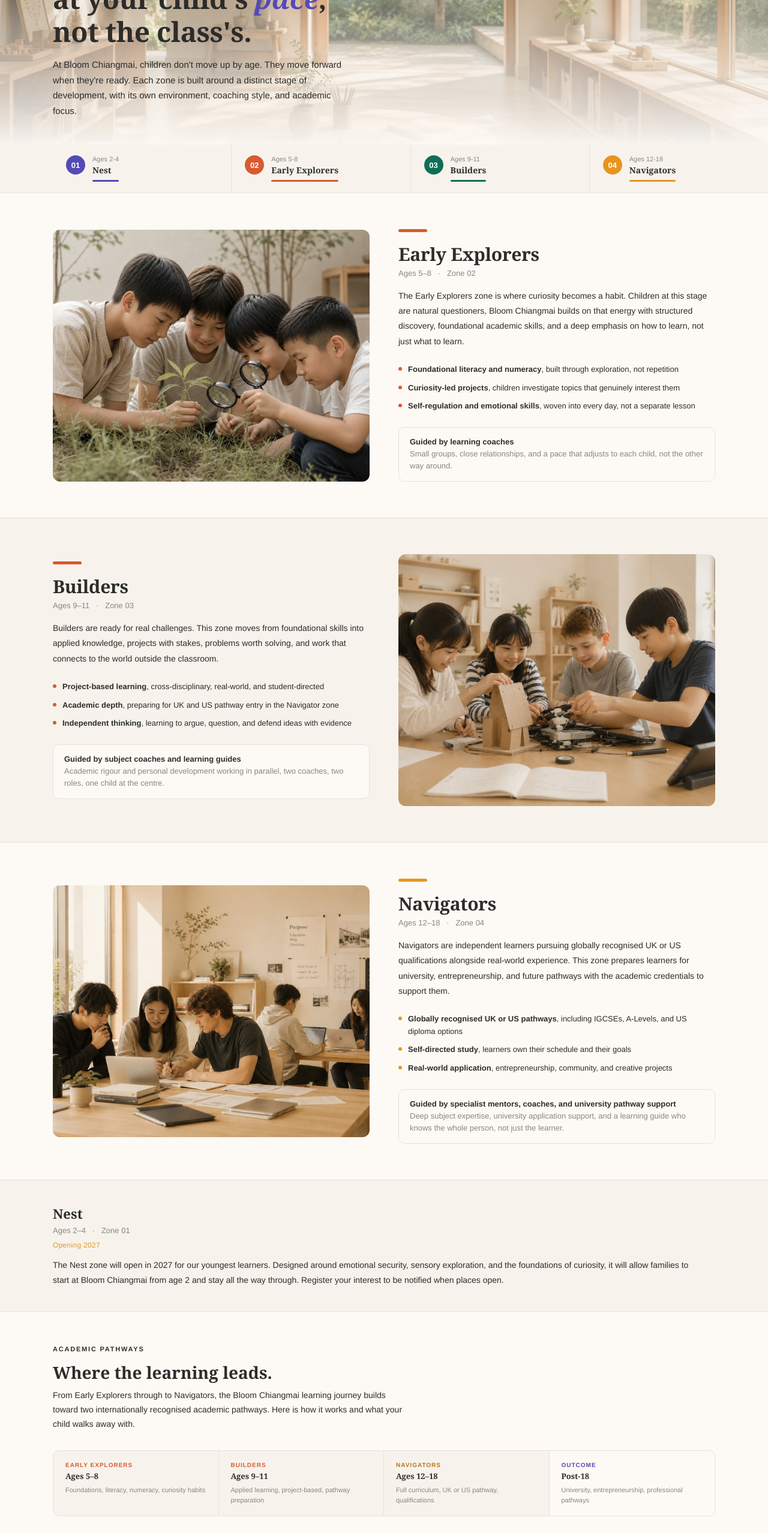
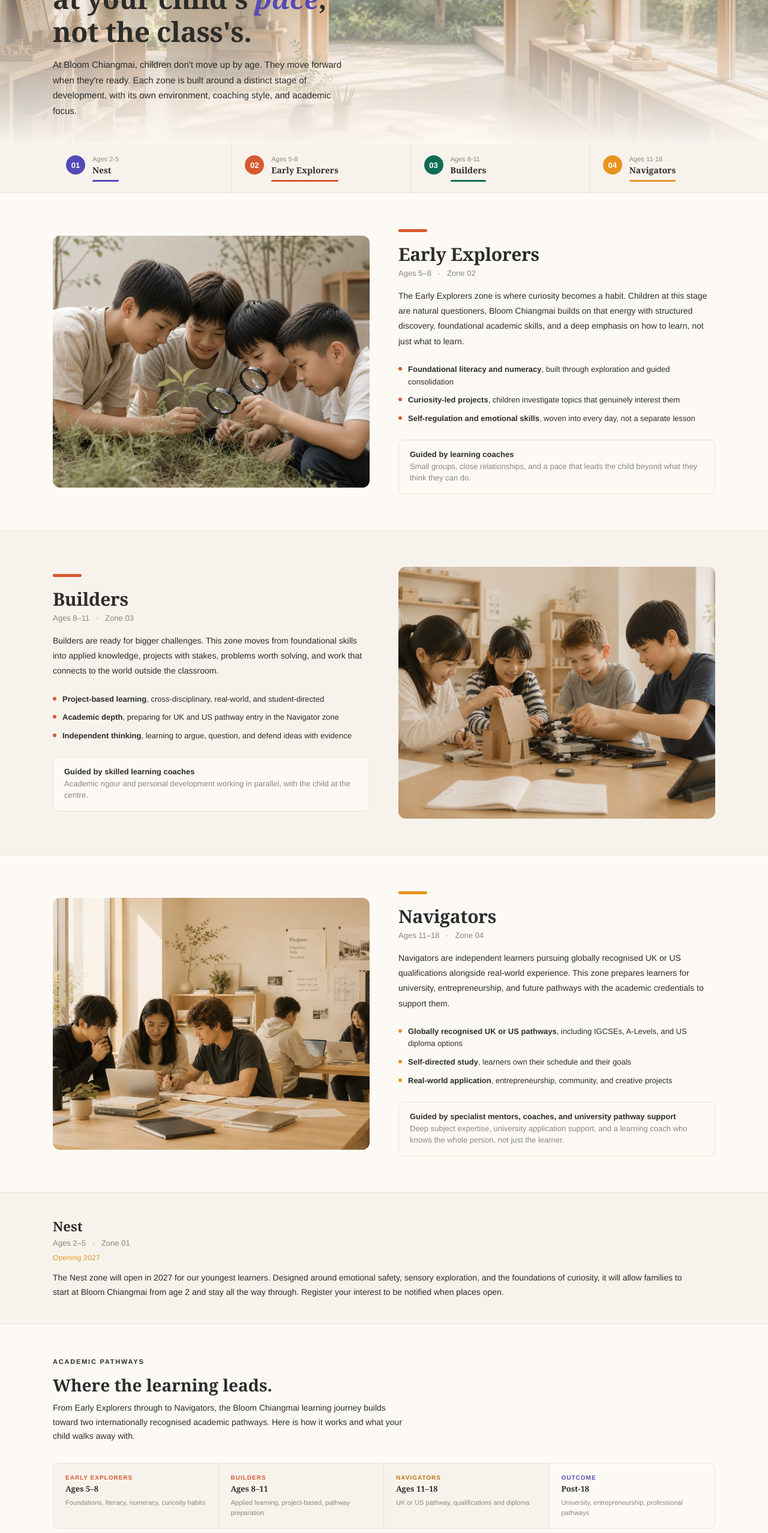
Before and after one commit to bloomchiangmai/learn2bloom-site, a website: page how-we-learn.html in a window 1280 px wide. Shown: the part 240-2796 px from the top of the page at 60% size. Drawn offline with Linux system fonts and the light colour scheme.

Commit message:
Update How We Learn page: age ranges, coach terminology, wording fixes

```diff
--- a/how-we-learn.html
+++ b/how-we-learn.html
@@ -551,7 +551,7 @@ footer {
 <div class="zone-nav">
   <div class="ztab" style="">
     <div style="width:32px;height:32px;border-radius:50%;background:#534AB7;display:flex;align-items:center;justify-content:center;flex-shrink:0;font-size:13px;font-weight:700;color:#fff;">01</div>
-    <div><p class="zage">Ages 2-4</p><p class="zname">Nest</p><div class="zbar" style="background:#534AB7;"></div></div>
+    <div><p class="zage">Ages 2-5</p><p class="zname">Nest</p><div class="zbar" style="background:#534AB7;"></div></div>
   </div>
   <div class="ztab">
     <div style="width:32px;height:32px;border-radius:50%;background:#D85A30;display:flex;align-items:center;justify-content:center;flex-shrink:0;font-size:13px;font-weight:700;color:#fff;">02</div>
@@ -559,11 +559,11 @@ footer {
   </div>
   <div class="ztab">
     <div style="width:32px;height:32px;border-radius:50%;background:#0F6E56;display:flex;align-items:center;justify-content:center;flex-shrink:0;font-size:13px;font-weight:700;color:#fff;">03</div>
-    <div><p class="zage">Ages 9-11</p><p class="zname">Builders</p><div class="zbar" style="background:#0F6E56;"></div></div>
+    <div><p class="zage">Ages 8-11</p><p class="zname">Builders</p><div class="zbar" style="background:#0F6E56;"></div></div>
   </div>
   <div class="ztab">
     <div style="width:32px;height:32px;border-radius:50%;background:#E8941E;display:flex;align-items:center;justify-content:center;flex-shrink:0;font-size:13px;font-weight:700;color:#fff;">04</div>
-    <div><p class="zage">Ages 12-18</p><p class="zname">Navigators</p><div class="zbar" style="background:#E8941E;"></div></div>
+    <div><p class="zage">Ages 11-18</p><p class="zname">Navigators</p><div class="zbar" style="background:#E8941E;"></div></div>
   </div>
 </div>
 
@@ -576,13 +576,13 @@ footer {
       <p class="zone-age">Ages 5–8 &nbsp;&nbsp;·&nbsp;&nbsp; Zone 02</p>
       <p class="zone-desc">The Early Explorers zone is where curiosity becomes a habit. Children at this stage are natural questioners, Bloom Chiangmai builds on that energy with structured discovery, foundational academic skills, and a deep emphasis on how to learn, not just what to learn.</p>
       <div class="zone-pillars">
-        <div class="pillar"><div class="pillar-dot" style="background:#D85A30;"></div><p class="pillar-text"><strong>Foundational literacy and numeracy</strong>, built through exploration, not repetition</p></div>
+        <div class="pillar"><div class="pillar-dot" style="background:#D85A30;"></div><p class="pillar-text"><strong>Foundational literacy and numeracy</strong>, built through exploration and guided consolidation</p></div>
         <div class="pillar"><div class="pillar-dot" style="background:#D85A30;"></div><p class="pillar-text"><strong>Curiosity-led projects</strong>, children investigate topics that genuinely interest them</p></div>
         <div class="pillar"><div class="pillar-dot" style="background:#D85A30;"></div><p class="pillar-text"><strong>Self-regulation and emotional skills</strong>, woven into every day, not a separate lesson</p></div>
       </div>
       <div class="zone-guide">
 
-        <div><p class="guide-title">Guided by learning coaches</p><p class="guide-desc">Small groups, close relationships, and a pace that adjusts to each child, not the other way around.</p></div>
+        <div><p class="guide-title">Guided by learning coaches</p><p class="guide-desc">Small groups, close relationships, and a pace that leads the child beyond what they think they can do.</p></div>
       </div>
     </div>
   </div>
@@ -594,8 +594,8 @@ footer {
     <div class="zone-content">
       <div class="zone-color-bar" style="background:#D85A30;"></div>
       <h2>Builders</h2>
-      <p class="zone-age">Ages 9–11 &nbsp;&nbsp;·&nbsp;&nbsp; Zone 03</p>
-      <p class="zone-desc">Builders are ready for real challenges. This zone moves from foundational skills into applied knowledge, projects with stakes, problems worth solving, and work that connects to the world outside the classroom.</p>
+      <p class="zone-age">Ages 8–11 &nbsp;&nbsp;·&nbsp;&nbsp; Zone 03</p>
+      <p class="zone-desc">Builders are ready for bigger challenges. This zone moves from foundational skills into applied knowledge, projects with stakes, problems worth solving, and work that connects to the world outside the classroom.</p>
       <div class="zone-pillars">
         <div class="pillar"><div class="pillar-dot" style="background:#D85A30;"></div><p class="pillar-text"><strong>Project-based learning</strong>, cross-disciplinary, real-world, and student-directed</p></div>
         <div class="pillar"><div class="pillar-dot" style="background:#D85A30;"></div><p class="pillar-text"><strong>Academic depth</strong>, preparing for UK and US pathway entry in the Navigator zone</p></div>
@@ -603,7 +603,7 @@ footer {
       </div>
       <div class="zone-guide">
 
-        <div><p class="guide-title">Guided by subject coaches and learning guides</p><p class="guide-desc">Academic rigour and personal development working in parallel, two coaches, two roles, one child at the centre.</p></div>
+        <div><p class="guide-title">Guided by skilled learning coaches</p><p class="guide-desc">Academic rigour and personal development working in parallel, with the child at the centre.</p></div>
       </div>
     </div>
   </div>
@@ -615,7 +615,7 @@ footer {
     <div class="zone-content">
       <div class="zone-color-bar" style="background:#E8941E;"></div>
       <h2>Navigators</h2>
-      <p class="zone-age">Ages 12–18 &nbsp;&nbsp;·&nbsp;&nbsp; Zone 04</p>
+      <p class="zone-age">Ages 11–18 &nbsp;&nbsp;·&nbsp;&nbsp; Zone 04</p>
       <p class="zone-desc">Navigators are independent learners pursuing globally recognised UK or US qualifications alongside real-world experience. This zone prepares learners for university, entrepreneurship, and future pathways with the academic credentials to support them.</p>
       <div class="zone-pillars">
         <div class="pillar"><div class="pillar-dot" style="background:#E8941E;"></div><p class="pillar-text"><strong>Globally recognised UK or US pathways</strong>, including IGCSEs, A-Levels, and US diploma options</p></div>
@@ -624,7 +624,7 @@ footer {
       </div>
       <div class="zone-guide">
 
-        <div><p class="guide-title">Guided by specialist mentors, coaches, and university pathway support</p><p class="guide-desc">Deep subject expertise, university application support, and a learning guide who knows the whole person, not just the learner.</p></div>
+        <div><p class="guide-title">Guided by specialist mentors, coaches, and university pathway support</p><p class="guide-desc">Deep subject expertise, university application support, and a learning coach who knows the whole person, not just the learner.</p></div>
       </div>
     </div>
   </div>
@@ -633,9 +633,9 @@ footer {
 <div class="coming-section">
   <div class="coming-content">
     <h3>Nest</h3>
-    <p class="coming-age">Ages 2–4 &nbsp;&nbsp;·&nbsp;&nbsp; Zone 01</p>
+    <p class="coming-age">Ages 2–5 &nbsp;&nbsp;·&nbsp;&nbsp; Zone 01</p>
     <p style="font-size:12px;color:#E8941E;font-weight:500;margin:0 0 14px;letter-spacing:0.3px;">Opening 2027</p>
-    <p class="coming-desc">The Nest zone will open in 2027 for our youngest learners. Designed around emotional security, sensory exploration, and the foundations of curiosity, it will allow families to start at Bloom Chiangmai from age 2 and stay all the way through. Register your interest to be notified when places open.</p>
+    <p class="coming-desc">The Nest zone will open in 2027 for our youngest learners. Designed around emotional safety, sensory exploration, and the foundations of curiosity, it will allow families to start at Bloom Chiangmai from age 2 and stay all the way through. Register your interest to be notified when places open.</p>
   </div>
 </div>
 
@@ -653,13 +653,13 @@ footer {
       </div>
       <div style="padding:18px 20px;border-right:1px solid #E8E3D8;">
         <p style="font-size:10px;font-weight:700;letter-spacing:1px;text-transform:uppercase;color:#D85A30;margin-bottom:4px;">Builders</p>
-        <p style="font-family:Georgia,serif;font-size:13px;font-weight:700;color:#2C2C2A;margin-bottom:6px;">Ages 9–11</p>
+        <p style="font-family:Georgia,serif;font-size:13px;font-weight:700;color:#2C2C2A;margin-bottom:6px;">Ages 8–11</p>
         <p style="font-size:11px;color:#888780;font-weight:400;line-height:1.5;">Applied learning, project-based, pathway preparation</p>
       </div>
       <div style="padding:18px 20px;border-right:1px solid #E8E3D8;">
         <p style="font-size:10px;font-weight:700;letter-spacing:1px;text-transform:uppercase;color:#BA7517;margin-bottom:4px;">Navigators</p>
-        <p style="font-family:Georgia,serif;font-size:13px;font-weight:700;color:#2C2C2A;margin-bottom:6px;">Ages 12–18</p>
-        <p style="font-size:11px;color:#888780;font-weight:400;line-height:1.5;">Full curriculum, UK or US pathway, qualifications</p>
+        <p style="font-family:Georgia,serif;font-size:13px;font-weight:700;color:#2C2C2A;margin-bottom:6px;">Ages 11–18</p>
+        <p style="font-size:11px;color:#888780;font-weight:400;line-height:1.5;">UK or US pathway, qualifications and diploma</p>
       </div>
       <div style="padding:18px 20px;background:#FDFAF5;">
         <p style="font-size:10px;font-weight:700;letter-spacing:1px;text-transform:uppercase;color:#534AB7;margin-bottom:4px;">Outcome</p>
@@ -673,7 +673,6 @@ footer {
     <div class="pathway-card">
       <div style="padding:28px 28px 24px;">
         <div style="display:flex;align-items:flex-start;gap:12px;margin-bottom:16px;">
-          <span style="font-size:24px;">🇬🇧</span>
           <div>
             <p class="pathway-name">UK Curriculum</p>
             <p class="pathway-sub">IGCSE &amp; A-Levels via Brave Generation Academy (BGA)</p>
@@ -683,8 +682,8 @@ footer {
         <div style="height:3px;border-radius:2px;width:32px;background:#534AB7;margin-bottom:16px;"></div>
         <p style="font-size:13px;`0;line-height:1.75;margin-bottom:18px;">The UK pathway follows the Cambridge IGCSE and A-Level structure, one of the most widely recognised qualification frameworks in the world. Accepted by universities in the UK, Australia, Europe, Southeast Asia, and beyond.</p>
         <div style="display:flex;flex-direction:column;gap:8px;margin-bottom:20px;">
-          <div style="display:flex;align-items:flex-start;gap:8px;"><div style="width:5px;height:5px;border-radius:50%;background:#534AB7;flex-shrink:0;margin-top:6px;"></div><p style="font-size:12px;`0;line-height:1.6;"><strong style="font-weight:600;color:#2C2C2A;">Starts formally</strong> in the Navigator zone, age 12+</p></div>
-          <div style="display:flex;align-items:flex-start;gap:8px;"><div style="width:5px;height:5px;border-radius:50%;background:#534AB7;flex-shrink:0;margin-top:6px;"></div><p style="font-size:12px;`0;line-height:1.6;"><strong style="font-weight:600;color:#2C2C2A;">Exit qualification</strong>, IGCSE and A-Level grades (Cambridge)</p></div>
+          <div style="display:flex;align-items:flex-start;gap:8px;"><div style="width:5px;height:5px;border-radius:50%;background:#534AB7;flex-shrink:0;margin-top:6px;"></div><p style="font-size:12px;`0;line-height:1.6;"><strong style="font-weight:600;color:#2C2C2A;">Starts formally</strong> in the Navigator zone, age 11+</p></div>
+          <div style="display:flex;align-items:flex-start;gap:8px;"><div style="width:5px;height:5px;border-radius:50%;background:#534AB7;flex-shrink:0;margin-top:6px;"></div><p style="font-size:12px;`0;line-height:1.6;"><strong style="font-weight:600;color:#2C2C2A;">Exit qualification</strong>, Pearson Edexcel International GCSE and A-Level qualifications</p></div>
           <div style="display:flex;align-items:flex-start;gap:8px;"><div style="width:5px;height:5px;border-radius:50%;background:#534AB7;flex-shrink:0;margin-top:6px;"></div><p style="font-size:12px;`0;line-height:1.6;"><strong style="font-weight:600;color:#2C2C2A;">Recognised by</strong> universities in 160+ countries</p></div>
         </div>
         <a href="BGA_UK_Overview_V1.pdf" download style="display:inline-flex;align-items:center;gap:6px;font-size:12px;font-weight:500;color:#534AB7;text-decoration:none;padding:8px 14px;background:#EEEDFE;border-radius:20px;border:0.5px solid #AFA9EC;">↓ Download UK pathway overview</a>
@@ -697,7 +696,6 @@ footer {
     <div class="pathway-card">
       <div style="padding:28px 28px 24px;">
         <div style="display:flex;align-items:flex-start;gap:12px;margin-bottom:16px;">
-          <span style="font-size:24px;">🇺🇸</span>
           <div>
             <p class="pathway-name">US Curriculum</p>
             <p class="pathway-sub">American Core via Brave Generation Academy (BGA)</p>
@@ -707,7 +705,7 @@ footer {
         <div style="height:3px;border-radius:2px;width:32px;background:#D85A30;margin-bottom:16px;"></div>
         <p style="font-size:13px;`0;line-height:1.75;margin-bottom:18px;">The US pathway operates on a credit-based system, giving learners more flexibility in how they build their academic profile. Produces a transcript recognised by US universities and many institutions worldwide. Accepted by universities across the US, Canada, and international schools globally.</p>
         <div style="display:flex;flex-direction:column;gap:8px;margin-bottom:20px;">
-          <div style="display:flex;align-items:flex-start;gap:8px;"><div style="width:5px;height:5px;border-radius:50%;background:#D85A30;flex-shrink:0;margin-top:6px;"></div><p style="font-size:12px;`0;line-height:1.6;"><strong style="font-weight:600;color:#2C2C2A;">Starts formally</strong> in the Navigator zone, age 12+</p></div>
+          <div style="display:flex;align-items:flex-start;gap:8px;"><div style="width:5px;height:5px;border-radius:50%;background:#D85A30;flex-shrink:0;margin-top:6px;"></div><p style="font-size:12px;`0;line-height:1.6;"><strong style="font-weight:600;color:#2C2C2A;">Starts formally</strong> in the Navigator zone, age 11+</p></div>
           <div style="display:flex;align-items:flex-start;gap:8px;"><div style="width:5px;height:5px;border-radius:50%;background:#D85A30;flex-shrink:0;margin-top:6px;"></div><p style="font-size:12px;`0;line-height:1.6;"><strong style="font-weight:600;color:#2C2C2A;">Exit qualification</strong>, US High School Diploma with official transcript</p></div>
           <div style="display:flex;align-items:flex-start;gap:8px;"><div style="width:5px;height:5px;border-radius:50%;background:#D85A30;flex-shrink:0;margin-top:6px;"></div><p style="font-size:12px;`0;line-height:1.6;"><strong style="font-weight:600;color:#2C2C2A;">Recognised by</strong> US universities and international institutions globally</p></div>
         </div>
```
